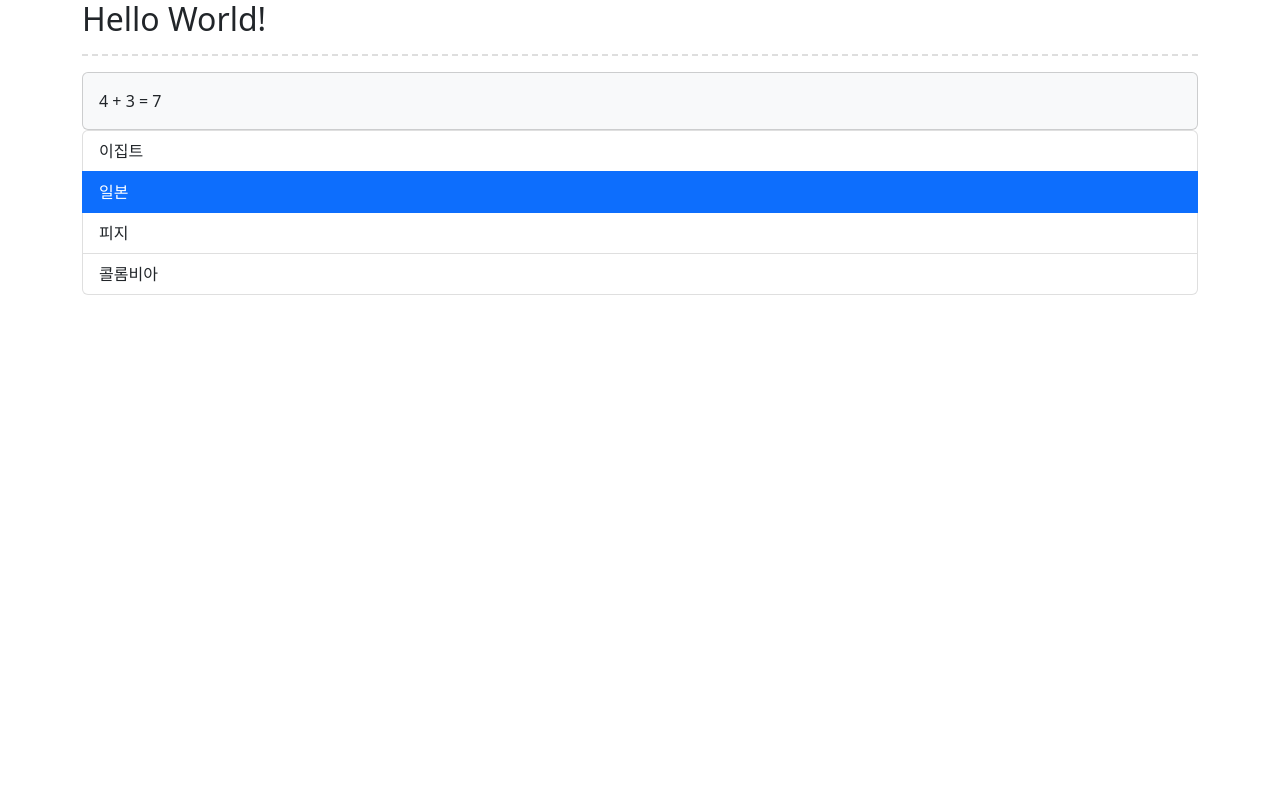
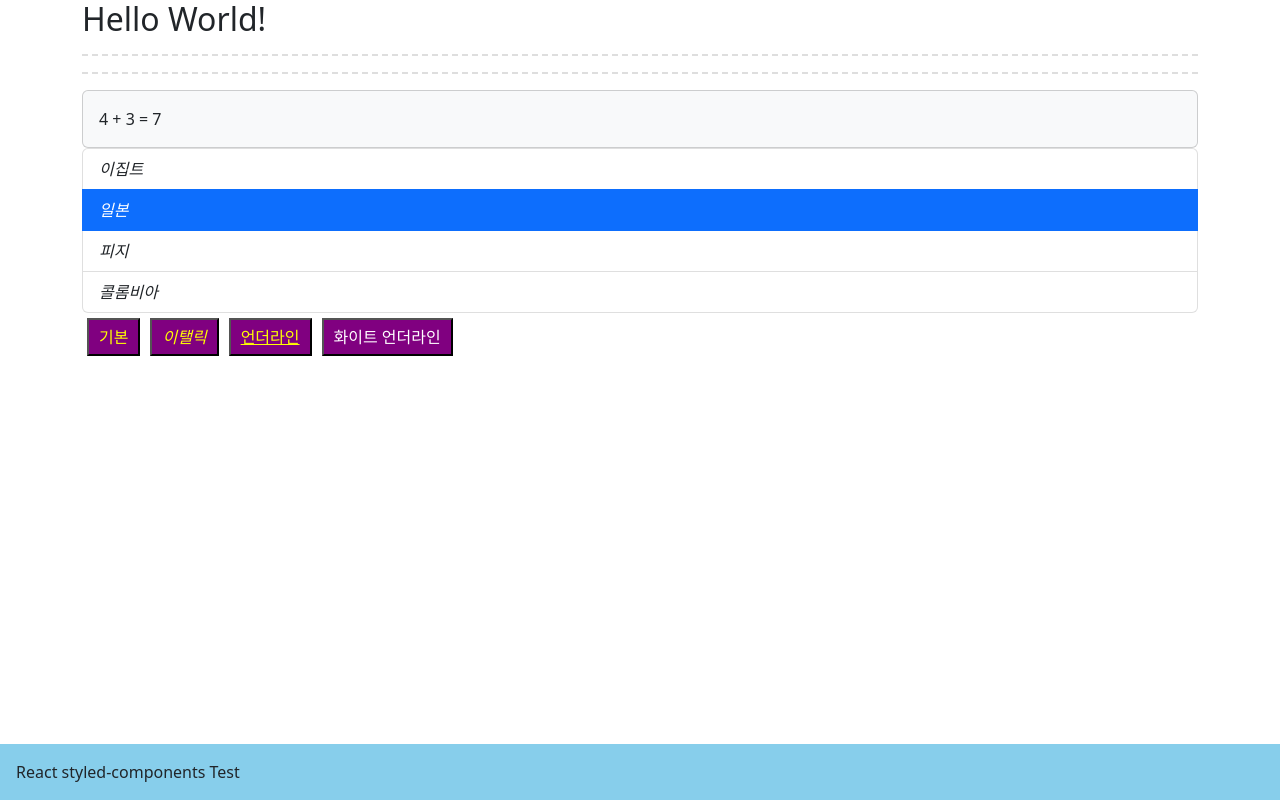
Before and after one commit to searchme86/ReactTypescript-works, a React (Create React App) app: page / in a window 1280 px wide. Built offline with nearby package versions, Linux system fonts and the light colour scheme.

Commit message:
💄 add styled components

```diff
--- a/src/App.tsx
+++ b/src/App.tsx
@@ -1,5 +1,13 @@
 import React, { useState } from 'react';
 import CountryList from './CountryList';
+import styles from './styles';
+import Footer from './Footer';
+import {
+  BasicButton,
+  ItalicButton,
+  UnderLineButton,
+  WhiteUnderlineButton,
+} from './Buttons';
 
 export type CountryType = {
   no: number;
@@ -16,6 +24,7 @@ function App() {
     { no: 4, country: '콜롬비아', visited: false },
   ]);
 
+  const [theme, setTheme] = useState<string>('basic');
   const addResult = (x: number, y: number) => {
     return (
       <div className="card card-body bg-light md-3">
@@ -27,9 +36,15 @@ function App() {
   return (
     <div className="container">
       <h2> Hello {msg}!</h2>
+      <hr style={styles.dashStyle} />
       <hr className="dash-style" />
       {addResult(4, 3)}
       <CountryList countries={list} />
+      <BasicButton>기본</BasicButton>
+      <ItalicButton>이탤릭</ItalicButton>
+      <UnderLineButton>언더라인</UnderLineButton>
+      <WhiteUnderlineButton>화이트 언더라인</WhiteUnderlineButton>
+      <Footer theme={theme} />
     </div>
   );
 }
--- /dev/null
+++ b/src/Buttons.tsx
@@ -0,0 +1,23 @@
+import React from 'react';
+import styled from 'styled-components';
+
+const BasicButton = styled.button`
+  background-color: purple;
+  color: yellow;
+  padding: 5px 10px 5px 10px;
+  margin: 5px;
+`;
+
+const UnderLineButton = styled(BasicButton)`
+  text-decoration: underline;
+`;
+
+const ItalicButton = styled(BasicButton)`
+  font-style: italic;
+`;
+
+const WhiteUnderlineButton = styled(BasicButton)`
+  color: white;
+`;
+
+export { BasicButton, ItalicButton, UnderLineButton, WhiteUnderlineButton };
--- a/src/CountryItem.tsx
+++ b/src/CountryItem.tsx
@@ -1,5 +1,7 @@
 import React from 'react';
 import { CountryType } from './App';
+
+import styles from './styles';
 
 type CountryItemPropsType = {
   countryItem: CountryType;
@@ -10,6 +12,7 @@ function CountryItem(props: CountryItemPropsType) {
   return (
     <li
       key={item.no}
+      style={styles.listItemStyle}
       className={item.visited ? 'list-group-item active' : 'list-group-item'}
     >
       {item.country}
--- /dev/null
+++ b/src/Footer.tsx
@@ -0,0 +1,20 @@
+import React from 'react';
+import styled from 'styled-components';
+
+type FooterPropsType = {
+  theme: string;
+};
+
+function Footer(p1: FooterPropsType) {
+  const FooterBox = styled.div`
+    position: absolute;
+    right: 0;
+    bottom: 0;
+    left: 0;
+    padding: 1rem;
+    background-color: ${(p2) => (p2.theme === 'basic' ? 'skyblue' : 'yellow')};
+  `;
+  return <FooterBox theme={p1.theme}>React styled-components Test</FooterBox>;
+}
+
+export default Footer;
--- /dev/null
+++ b/src/styles.ts
@@ -0,0 +1,12 @@
+const styles = {
+  listItemStyle: {
+    fontStyle: 'italic',
+    TextDecoration: 'underline',
+  },
+  dashStyle: {
+    backgroundColor: '#fff',
+    borderTop: '2px dashed gray',
+  },
+};
+
+export default styles;
```
